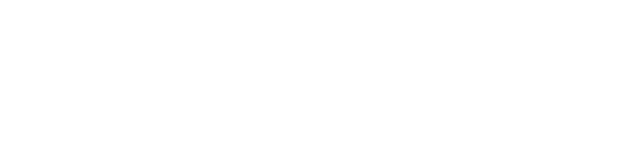
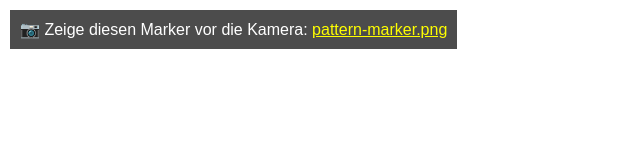
Before and after one commit to J-Gersonde/AR_Karte, a plain HTML site: page index.html in a window 1280 px wide. Shown: the whole page, without its empty margins (0-640 px from the left). Drawn offline with Linux system fonts and the light colour scheme.

Commit message:
Update index.html

```diff
--- a/index.html
+++ b/index.html
@@ -1,17 +1,42 @@
 <!DOCTYPE html>
-<html>
+<html lang="en">
 <head>
-    <meta charset="utf-8" />
-    <title>AR.js Test</title>
+  <meta charset="UTF-8">
+  <title>AR Marker Test</title>
   <script src="https://aframe.io/releases/1.5.0/aframe.min.js"></script>
   <script src="https://cdn.rawgit.com/jeromeetienne/ar.js/2.2.1/aframe/build/aframe-ar.js"></script>
+  <style>
+    body { margin: 0; overflow: hidden; }
+    #info {
+      position: fixed;
+      top: 10px;
+      left: 10px;
+      padding: 10px;
+      background: rgba(0,0,0,0.7);
+      color: white;
+      font-family: sans-serif;
+    }
+    #info a {
+      color: yellow;
+      text-decoration: underline;
+    }
+  </style>
 </head>
-  <body style="margin: 0; overflow: hidden;">
+<body>
   <a-scene embedded arjs>
-      <a-marker preset="hiro">
-        <a-box position="0 0.5 0" material="color: yellow;"></a-box>
+    <!-- Dein eigener Marker -->
+    <a-marker type="pattern" url="pattern-marker.patt">
+      <!-- Test-Würfel -->
+      <a-box position="0 0.5 0" color="orange"></a-box>
     </a-marker>
+
+    <!-- Kamera -->
     <a-entity camera></a-entity>
   </a-scene>
+
+  <!-- Info + Marker-Link -->
+  <div id="info">
+    📷 Zeige diesen Marker vor die Kamera: <a href="pattern-marker.png" target="_blank">pattern-marker.png</a>
+  </div>
 </body>
 </html>
```
Lines whose indentation alone changed are shown as unchanged.
